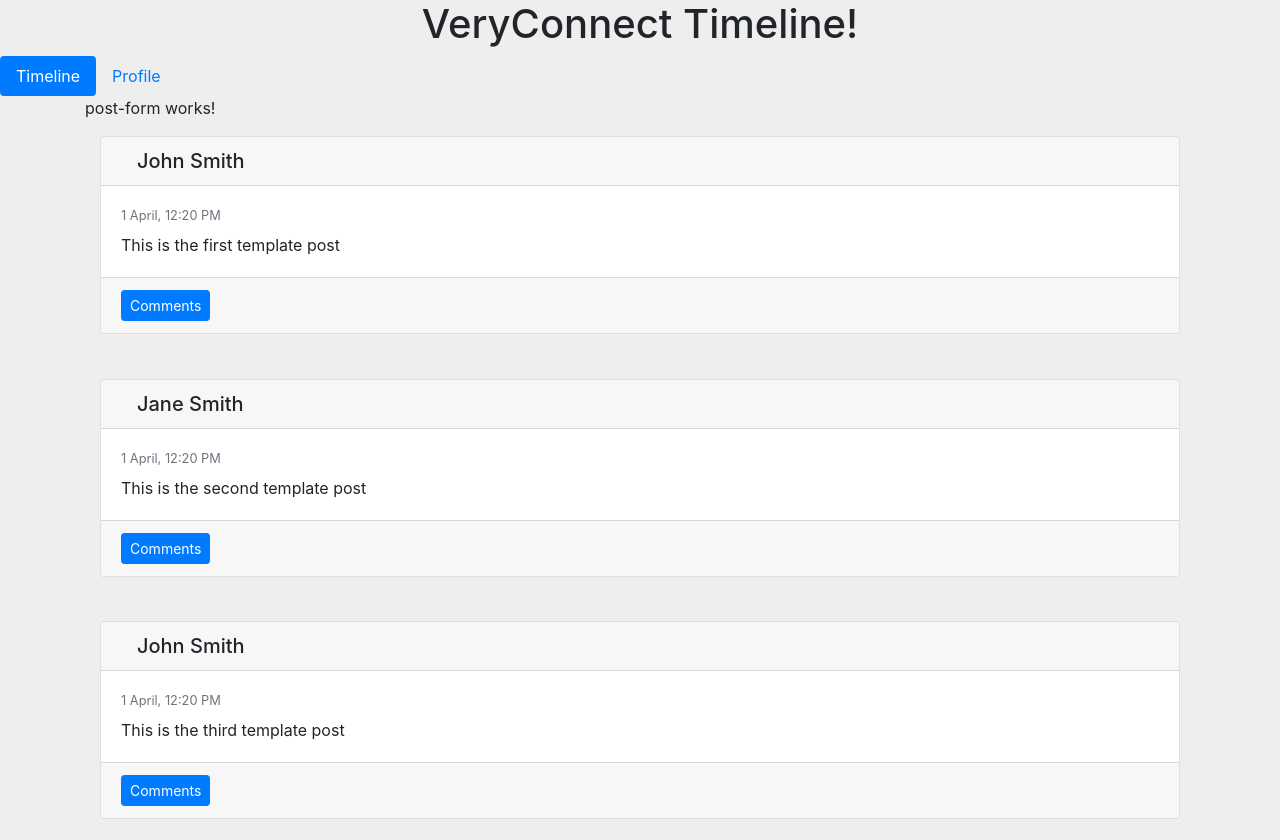
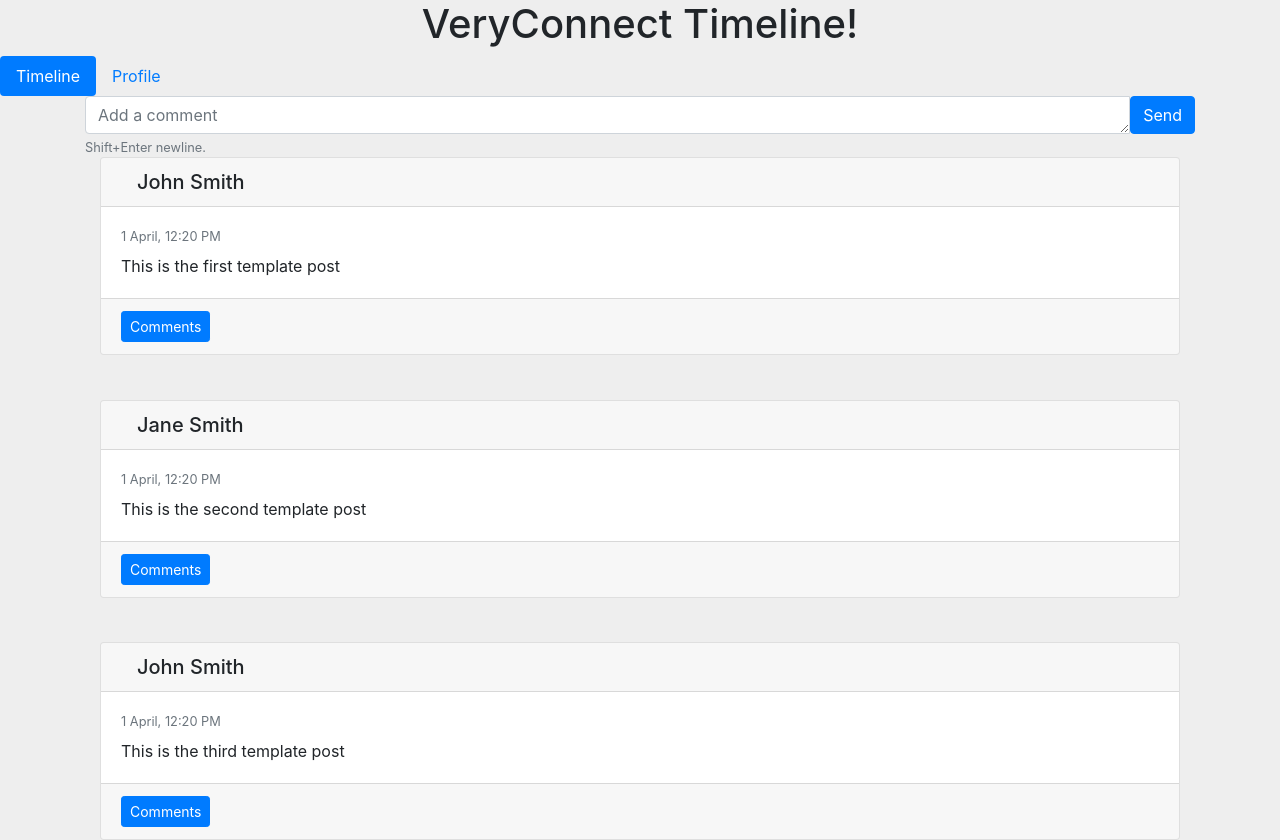
Before and after one commit to willloZA/Timeline-Frontend, an Angular app: page /timeline in a window 1280 px wide. Shown: the top 840 px of the page. Built offline with nearby package versions, Linux system fonts and the light colour scheme.

Commit message:
implemented post form

```diff
--- a/src/app/comment-form/comment-form.component.html
+++ b/src/app/comment-form/comment-form.component.html
@@ -1,4 +1,4 @@
-<!-- too much time wasted attempting to style form for simple input -->
+<!-- implement form validation if possible -->
 <form novalidate (ngSubmit)="comment()" autocomplete="off">
   <div class="col-12 comment-input">
     <div class="input-group">
--- a/src/app/comment-form/comment-form.component.ts
+++ b/src/app/comment-form/comment-form.component.ts
@@ -17,7 +17,7 @@ export class CommentFormComponent implements OnInit {
   }
 
   comment(): void {
-    // form input would probably be easier though form styling is taking a while for such simple input
+    // check for valid input via form instead of regex
     if (this.newComment && this.newComment.replace(/\s/g, '').length) {
       this.commented.emit(this.newComment);
       // use Post Service comment method to update server and client's data
--- a/src/app/post-form/post-form.component.html
+++ b/src/app/post-form/post-form.component.html
@@ -1,6 +1,16 @@
-<p>
-  post-form works!
-</p>
-<form>
-
+<form novalidate (ngSubmit)="post()" autocomplete="off">
+  <div class="input-group">
+    <textarea
+      name="comment"
+      class="form-control"
+      placeholder="Add a comment"
+      type="text"
+      rows="1"
+      (keydown.enter)="post();false"
+      [(ngModel)]="newPost"></textarea>
+    <button class="btn btn-primary sm" type="submit">Send</button>
+  </div>
+  <small class="form-text text-muted">
+    Shift+Enter newline.
+  </small>
 </form>
--- a/src/app/post-form/post-form.component.ts
+++ b/src/app/post-form/post-form.component.ts
@@ -7,9 +7,19 @@ import { Component, OnInit } from '@angular/core';
 })
 export class PostFormComponent implements OnInit {
 
+  newPost: String;
+
   constructor() { }
 
   ngOnInit() {
   }
 
+  post(): void {
+    if (this.newPost && this.newPost.replace(/\s/g, '').length) {
+      // use Post Service post method to update server and client's data
+      console.log(`Post: \n"${this.newPost}"`)
+      this.newPost = undefined;
+    }
+  }
+
 }
```
